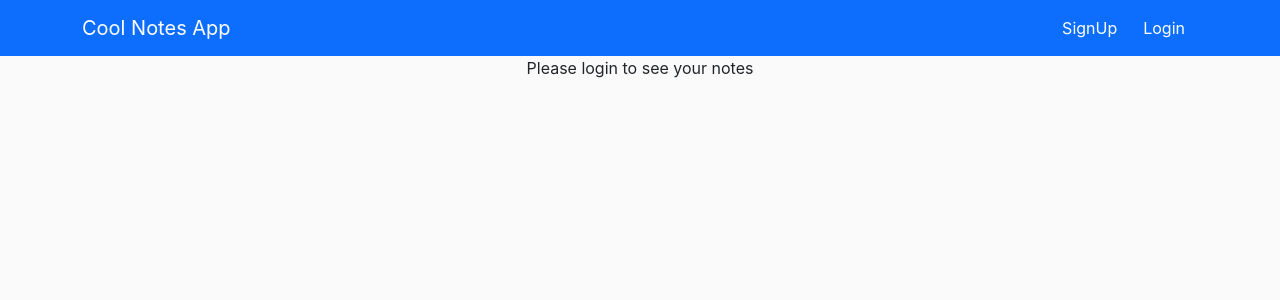
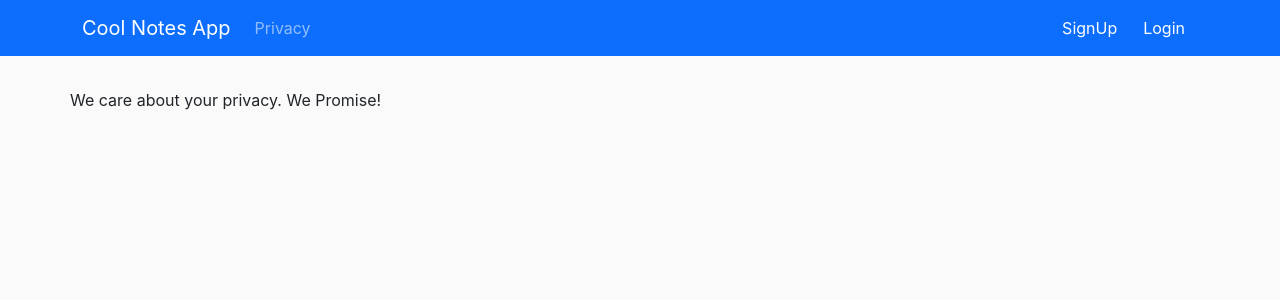
Before and after one commit to benjamin-chavez/MERN_CodingInFlowYT, a React (Create React App) app in the folder frontend/: page /privacy in a window 1280 px wide. Shown: the top 300 px of the page. Built offline with nearby package versions, Linux system fonts and the light colour scheme; no server answers.

Commit message:
Routing with react-router-dom

```diff
--- a/frontend/package.json
+++ b/frontend/package.json
@@ -17,6 +17,7 @@
     "react-dom": "^18.2.0",
     "react-hook-form": "^7.43.7",
     "react-icons": "^4.8.0",
+    "react-router-dom": "^6.9.0",
     "react-scripts": "5.0.1",
     "typescript": "^4.9.5",
     "web-vitals": "^2.1.4"
--- a/frontend/src/App.tsx
+++ b/frontend/src/App.tsx
@@ -1,14 +1,16 @@
 // SHIFT ALT O
 import { useEffect, useState } from 'react';
 import { Container } from 'react-bootstrap';
+import { BrowserRouter, Route, Routes } from 'react-router-dom';
 import LoginModal from './components/LoginModal';
 import NavBar from './components/NavBar';
-import NotesPageLogedOutView from './components/NotesPageLogedOutView';
-import NotesPageLoggedInView from './components/NotesPageLoggedInView';
 import SignUpModal from './components/SignUpModal';
 import { User } from './models/user';
 import * as NotesApi from './network/notes_api';
-import styles from './styles/NotesPage.module.css';
+import NotesPage from './pages/NotesPage';
+import NotFoundPage from './pages/NotFoundPage';
+import PrivacyPage from './pages/PrivacyPage';
+import styles from './styles/App.module.css';
 
 function App() {
   const [loggedInUser, setLoggedInUser] = useState<User | null>(null);
@@ -30,6 +32,7 @@
   }, []);
 
   return (
+    <BrowserRouter>
       <div>
         <NavBar
           loggedInUser={loggedInUser}
@@ -37,10 +40,22 @@
           onSignUpClicked={() => setShowSignUpModal(true)}
           onLogoutSuccessful={() => setLoggedInUser(null)}
         />
-      <Container className={styles.notesPage}>
+        {/* <Container className={styles.notesPage}>
         <>
           {loggedInUser ? <NotesPageLoggedInView /> : <NotesPageLogedOutView />}
         </>
+      </Container> */}
+
+        <Container className={styles.pageContainer}>
+          <Routes>
+            <Route
+              path="/"
+              element={<NotesPage loggedInUser={loggedInUser} />}
+            />
+
+            <Route path="/privacy" element={<PrivacyPage />} />
+            <Route path="/*" element={<NotFoundPage />} />
+          </Routes>
         </Container>
         {showSignUpModal && (
           <SignUpModal
@@ -62,6 +77,7 @@
           />
         )}
       </div>
+    </BrowserRouter>
   );
 }
 
--- a/frontend/src/components/NavBar.tsx
+++ b/frontend/src/components/NavBar.tsx
@@ -2,6 +2,7 @@
 import { User } from '../models/user';
 import NavBarLoggedInView from './NavBarLoggedInView';
 import NavBarLoggedOutView from './NavBarLoggedOutView';
+import { Link } from 'react-router-dom';
 
 interface NavBarProps {
   loggedInUser: User | null;
@@ -19,9 +20,16 @@
   return (
     <Navbar bg="primary" variant="dark" expand="sm" sticky="top">
       <Container>
-        <Navbar.Brand>Cool Notes App</Navbar.Brand>
+        <Navbar.Brand as={Link} to="/">
+          Cool Notes App
+        </Navbar.Brand>
         <Navbar.Toggle aria-controls="main-navbar" />
         <Navbar.Collapse id="main-navbar">
+          <Nav>
+            <Nav.Link as={Link} to="/privacy">
+              Privacy
+            </Nav.Link>
+          </Nav>
           <Nav className="ms-auto">
             {loggedInUser ? (
               <NavBarLoggedInView
--- /dev/null
+++ b/frontend/src/pages/NotFoundPage.tsx
@@ -0,0 +1,8 @@
+const NotFoundPage = () => {
+  return (
+    <div>
+      <p>Page Not Found</p>
+    </div>
+  );
+};
+export default NotFoundPage;
--- /dev/null
+++ b/frontend/src/pages/NotesPage.tsx
@@ -0,0 +1,20 @@
+import { Container } from 'react-bootstrap';
+import NotesPageLogedOutView from '../components/NotesPageLogedOutView';
+import NotesPageLoggedInView from '../components/NotesPageLoggedInView';
+import { User } from '../models/user';
+import styles from '../styles/NotesPage.module.css';
+
+interface NotesPageProps {
+  loggedInUser: User | null;
+}
+
+const NotesPage = ({ loggedInUser }: NotesPageProps) => {
+  return (
+    <Container className={styles.notesPage}>
+      <>
+        {loggedInUser ? <NotesPageLoggedInView /> : <NotesPageLogedOutView />}
+      </>
+    </Container>
+  );
+};
+export default NotesPage;
--- /dev/null
+++ b/frontend/src/pages/PrivacyPage.tsx
@@ -0,0 +1,9 @@
+const PrivacyPage = () => {
+  return (
+    <div>
+      <p>We care about your privacy. We Promise!</p>
+    </div>
+  );
+};
+
+export default PrivacyPage;
--- /dev/null
+++ b/frontend/src/styles/App.module.css
@@ -0,0 +1,3 @@
+.pageContainer {
+  padding: 32px 0;
+}
```
Also changed, not shown: 2 other files (tests, documents, lock files or other folders). Lines whose indentation alone changed are shown as unchanged.
